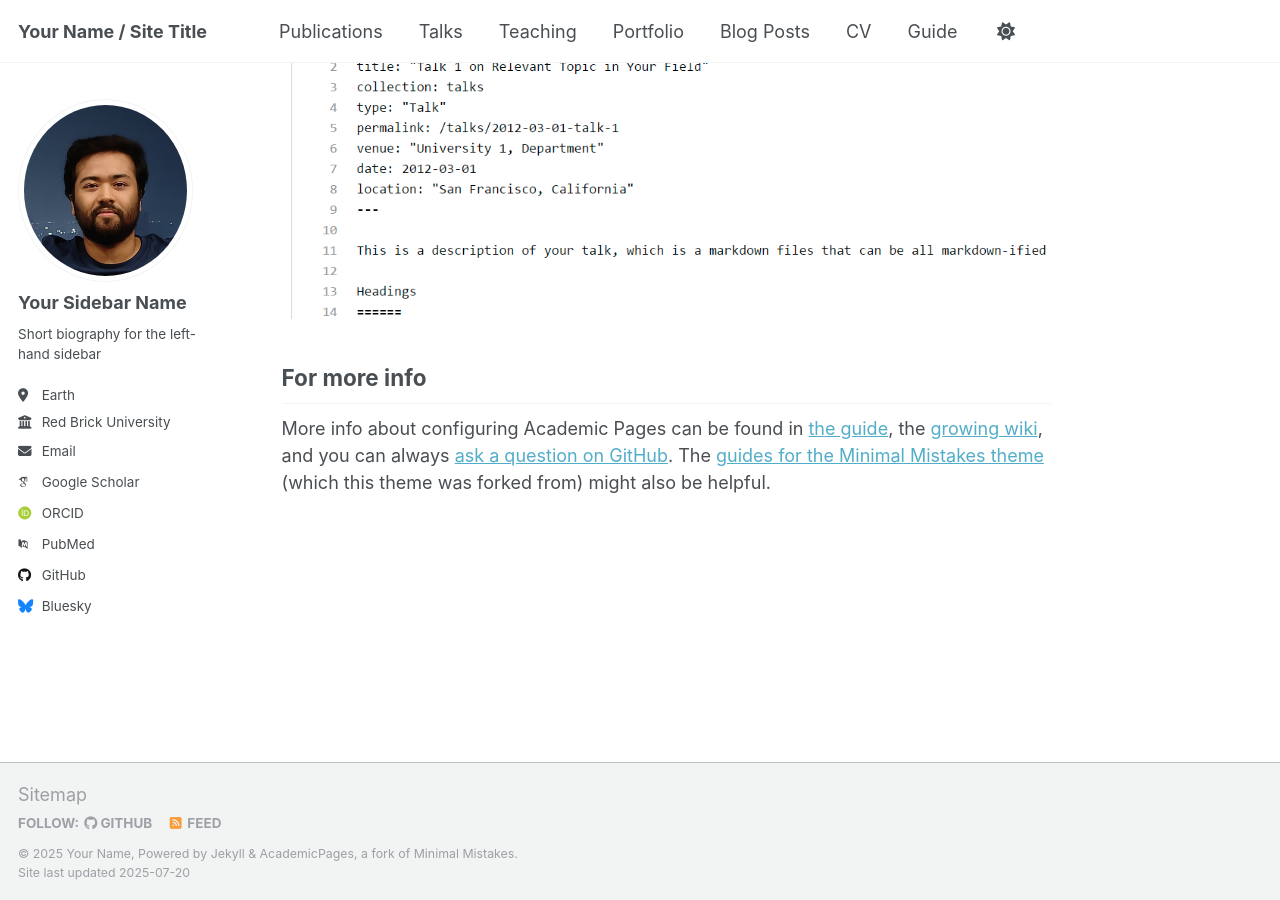
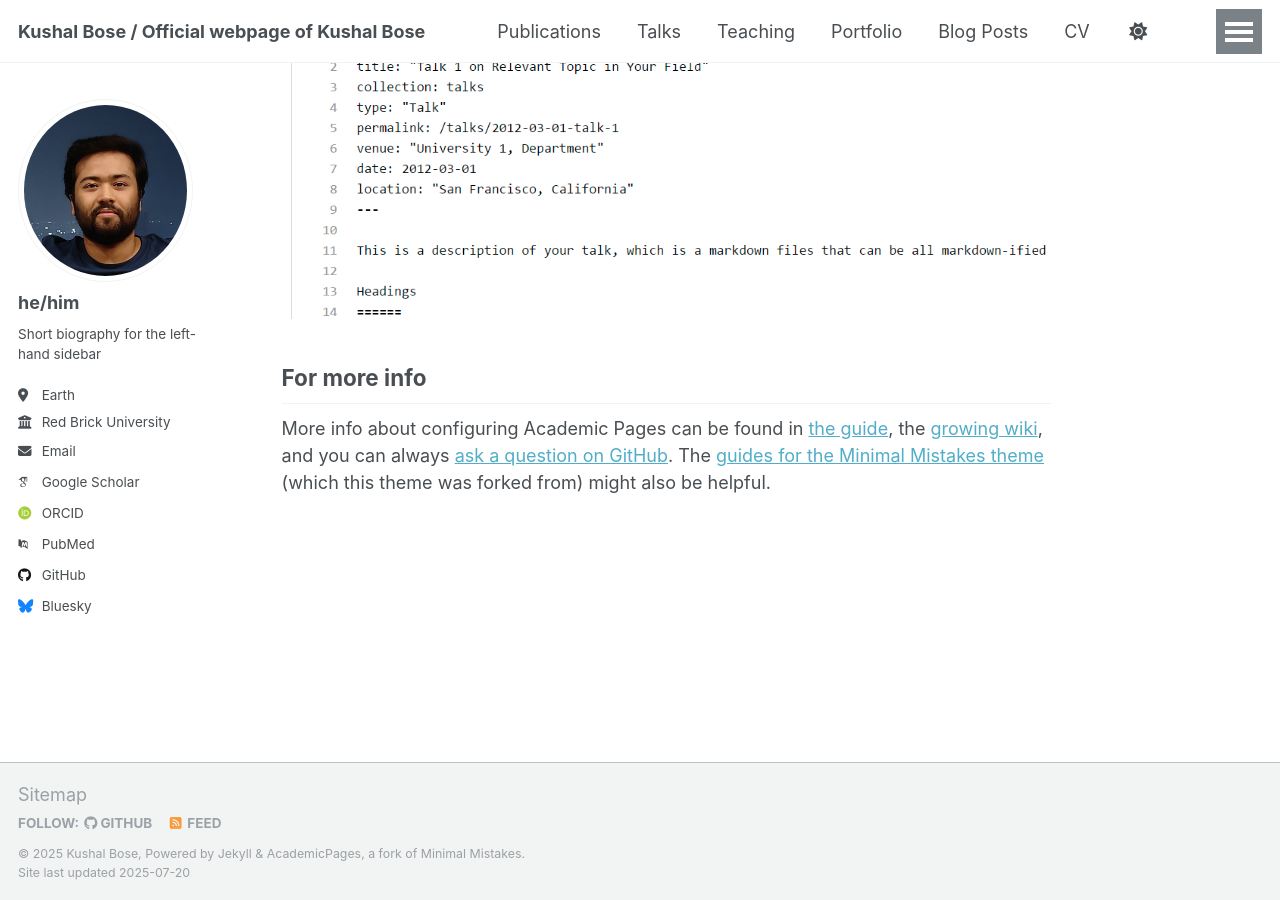
Before and after one commit to kushalbose92/kushalbose92.github.io, a Jekyll site: the page built from _pages/about.md, in a window 1280 px wide and 900 px high, scrolled down 2880 px. Built offline with Jekyll 4.4.1, drawn with Linux system fonts in a browser that asks for light colours; some web fonts are replaced; a script that is not in the unit is left out.

Commit message:
Update _config.yml

```diff
--- a/_config.yml
+++ b/_config.yml
@@ -9,13 +9,13 @@
 # Basic Site Settings
 locale                   : "en-US"
 site_theme               : "default"
-title                    : "Your Name / Site Title"
+title                    : "Kushal Bose / Official webpage of Kushal Bose"
 title_separator          : "-"
-name                     : &name "Your Name"
-description              : &description "personal description"
-url                      : https://academicpages.github.io # the base hostname & protocol for your site e.g. "https://[your GitHub username].github.io" or if you already have some other page hosted on Github then use "https://[your GitHub username].github.io/[Your Repo Name]"
+name                     : &name "Kushal Bose"
+description              : &description "GNN Researcher"
+url                      : https://kushalbose92.github.io # the base hostname & protocol for your site e.g. "https://[your GitHub username].github.io" or if you already have some other page hosted on Github then use "https://[your GitHub username].github.io/[Your Repo Name]"
 baseurl                  : "" # the subpath of your site, e.g. "/blog"
-repository               : "academicpages/academicpages.github.io"
+repository               : "kushalbose92/kushalbose92.github.io"
 
 # Site Author - The following control what appear as part of the author content on the side bar.
 #               If a field is blank the icon and link will not appear, otherwise it will be shown.
@@ -23,7 +23,7 @@
 author:
   # Biographic information
   avatar           : "profile.png"
-  name             : "Your Sidebar Name"
+  name             : "he/him"
   pronouns         : # example: "she/her"
   bio              : "Short biography for the left-hand sidebar"
   location         : "Earth"
```
